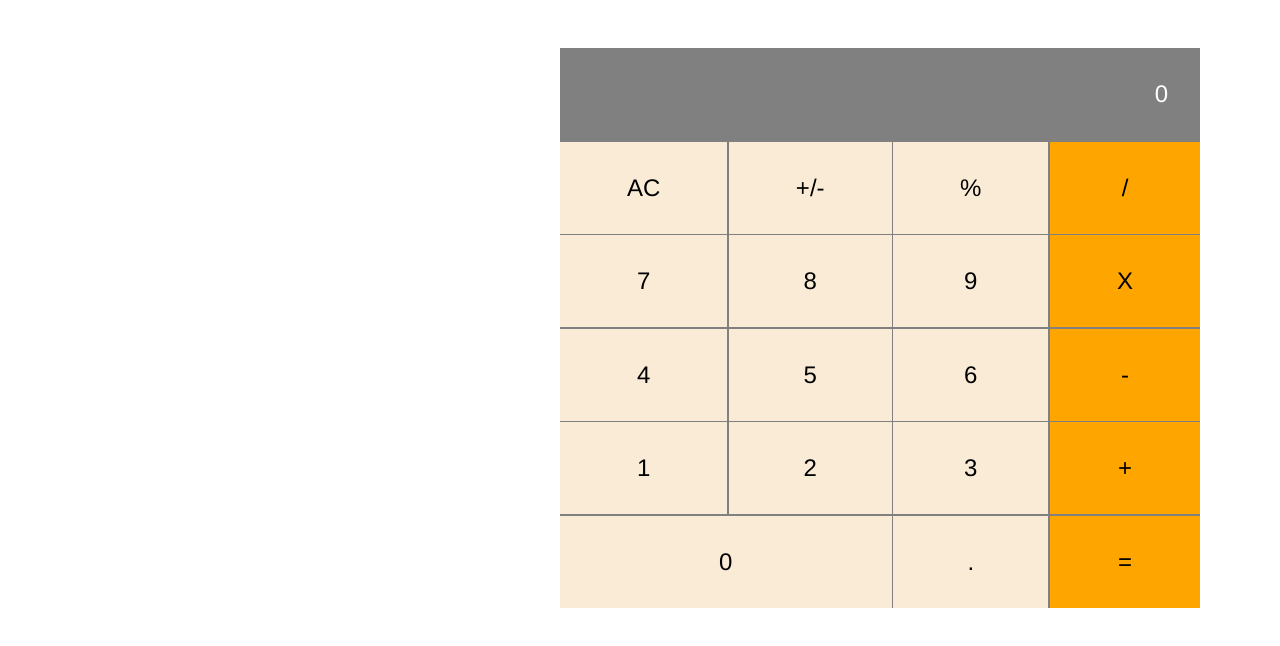
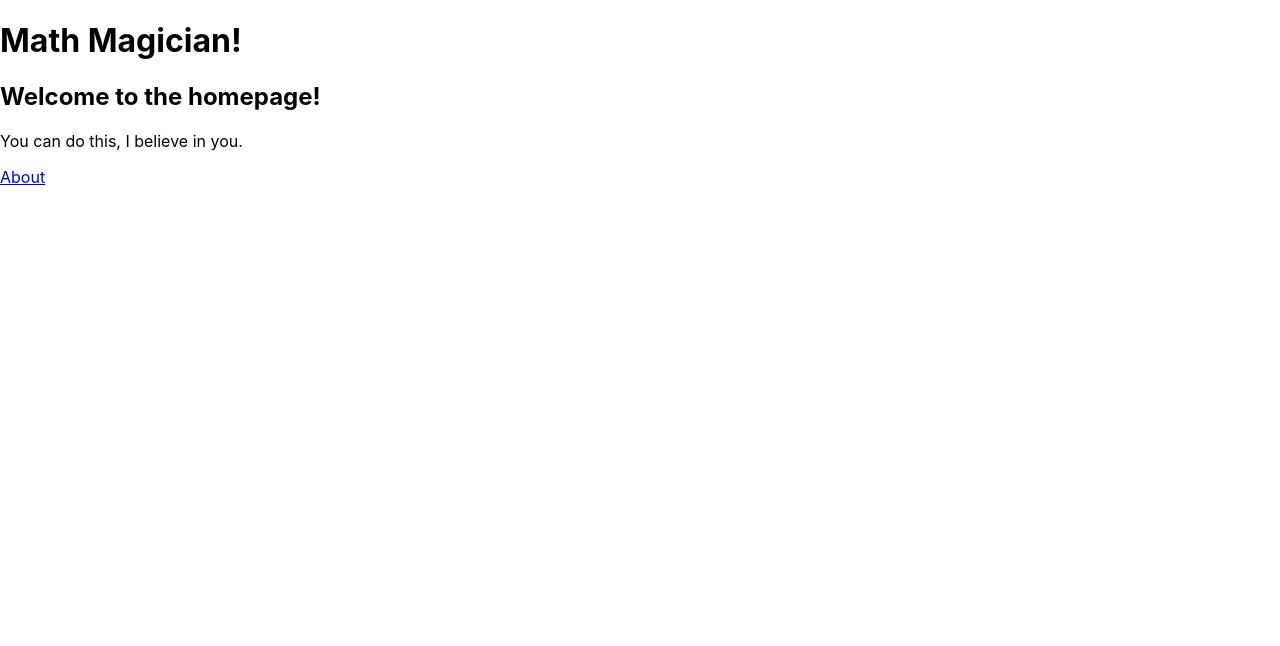
Before and after one commit to V0pe/maths-magician, a React (Create React App) app: page / in a window 1280 px wide. Shown: the top 646 px of the page. Built offline with nearby package versions, Linux system fonts and the light colour scheme.

Commit message:
add routes and links

```diff
--- a/src/App.js
+++ b/src/App.js
@@ -1,9 +1,19 @@
 import React from 'react';
-import Calculator from './components/Calculator';
+import { Routes, Route } from 'react-router-dom';
+import Home from './pages/Home';
+import About from './pages/Quote';
 
 class App extends React.PureComponent {
   render() {
-    return <Calculator />;
+    return (
+      <div>
+        <h1>Math Magician!</h1>
+        <Routes>
+          <Route path="/" element={<Home />} />
+          <Route path="about" element={<About />} />
+        </Routes>
+      </div>
+    );
   }
 }
 
--- a/src/index.js
+++ b/src/index.js
@@ -1,5 +1,6 @@
 import React from 'react';
 import ReactDOM from 'react-dom/client';
+import { BrowserRouter } from 'react-router-dom';
 import './index.css';
 import App from './App';
 import reportWebVitals from './reportWebVitals';
@@ -7,7 +8,9 @@
 const root = ReactDOM.createRoot(document.getElementById('root'));
 root.render(
   <React.StrictMode>
-    <App />
+    <BrowserRouter>
+      <App />
+    </BrowserRouter>
   </React.StrictMode>,
 );
 
--- /dev/null
+++ b/src/pages/Home.js
@@ -0,0 +1,15 @@
+import { Link } from 'react-router-dom';
+
+export default function Home() {
+  return (
+    <>
+      <section>
+        <h2>Welcome to the homepage!</h2>
+        <p>You can do this, I believe in you.</p>
+      </section>
+      <nav>
+        <Link to="/about">About</Link>
+      </nav>
+    </>
+  );
+}
--- /dev/null
+++ b/src/pages/Quote.js
@@ -0,0 +1,20 @@
+import { Link } from 'react-router-dom';
+import Calculator from '../components/Calculator';
+
+export default function About() {
+  return (
+    <>
+      <section>
+        <h2>Who are we?</h2>
+        <p>
+          That feels like an existential question, don&#39;t you
+          think?
+        </p>
+        <Calculator />
+      </section>
+      <nav>
+        <Link to="/">Home</Link>
+      </nav>
+    </>
+  );
+}
```
Also changed, not shown: src/components/Home.js (deleted), src/components/Quote.js (deleted).
